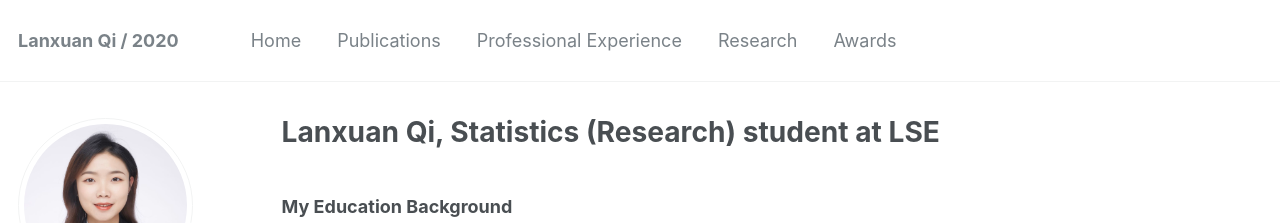
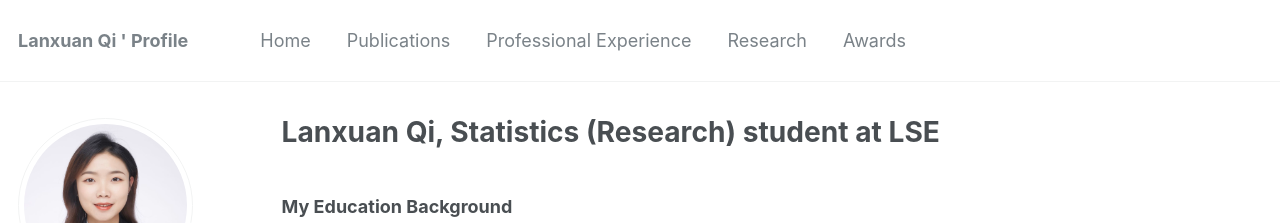
Before and after one commit to LanxuanQi/Lanxuanqi.github.io, a Jekyll site: the page built from _pages/about.md, in a window 1280 px wide and 1246 px high. Shown: the top 223 px of the window. Built offline with Jekyll 4.4.1, drawn with Linux system fonts in a browser that asks for light colours.

Commit message:
Update _config.yml

```diff
--- a/_config.yml
+++ b/_config.yml
@@ -7,7 +7,7 @@
 
 # Site Settings
 locale                   : "en-UK"
-title                    : "Lanxuan Qi / 2020"
+title                    : "Lanxuan Qi ' Profile"
 title_separator          : "-"
 name                     : &name (" " + "Lanxuan Qi")
 description              : &description " MSc student at LSE, Department of Statistics"
```
